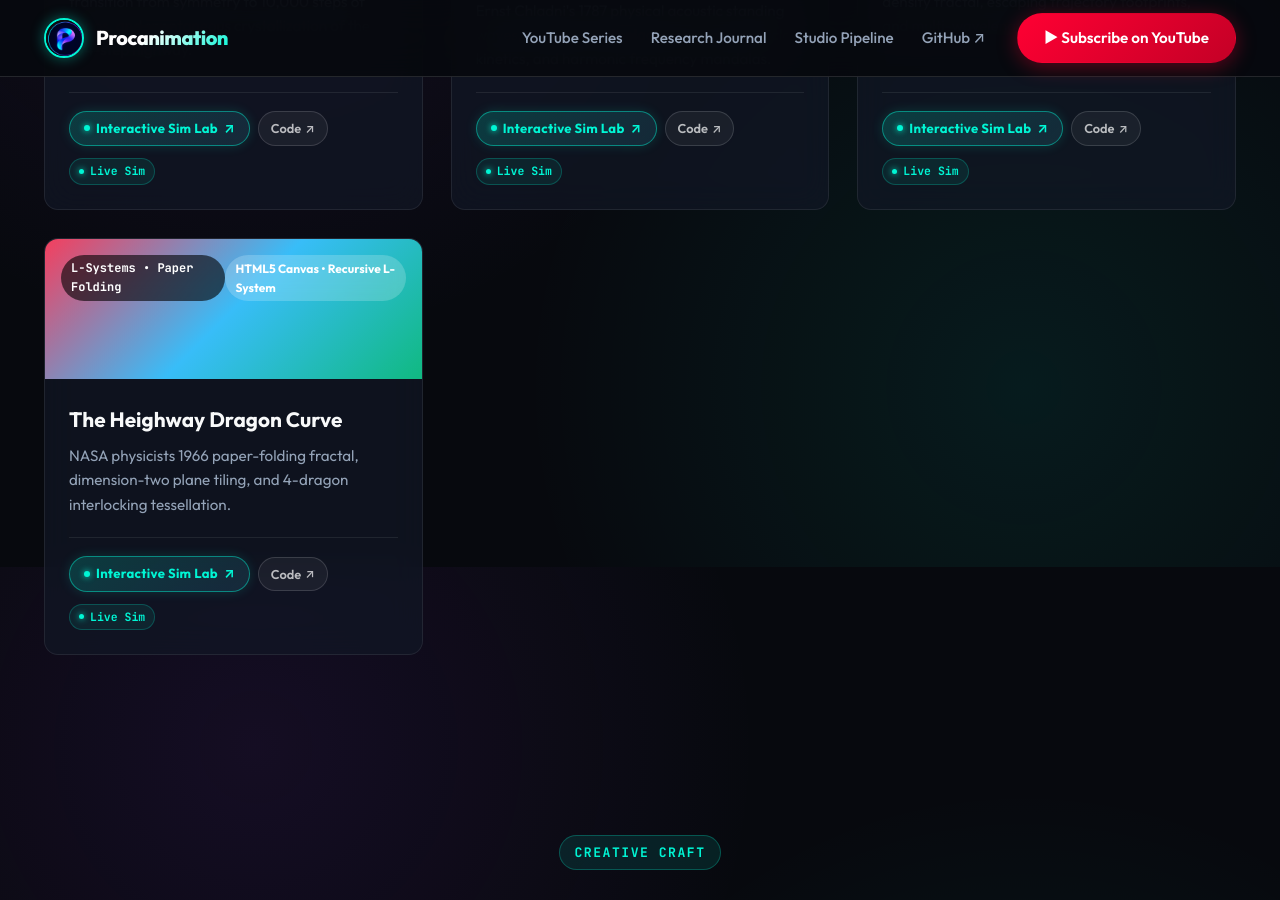
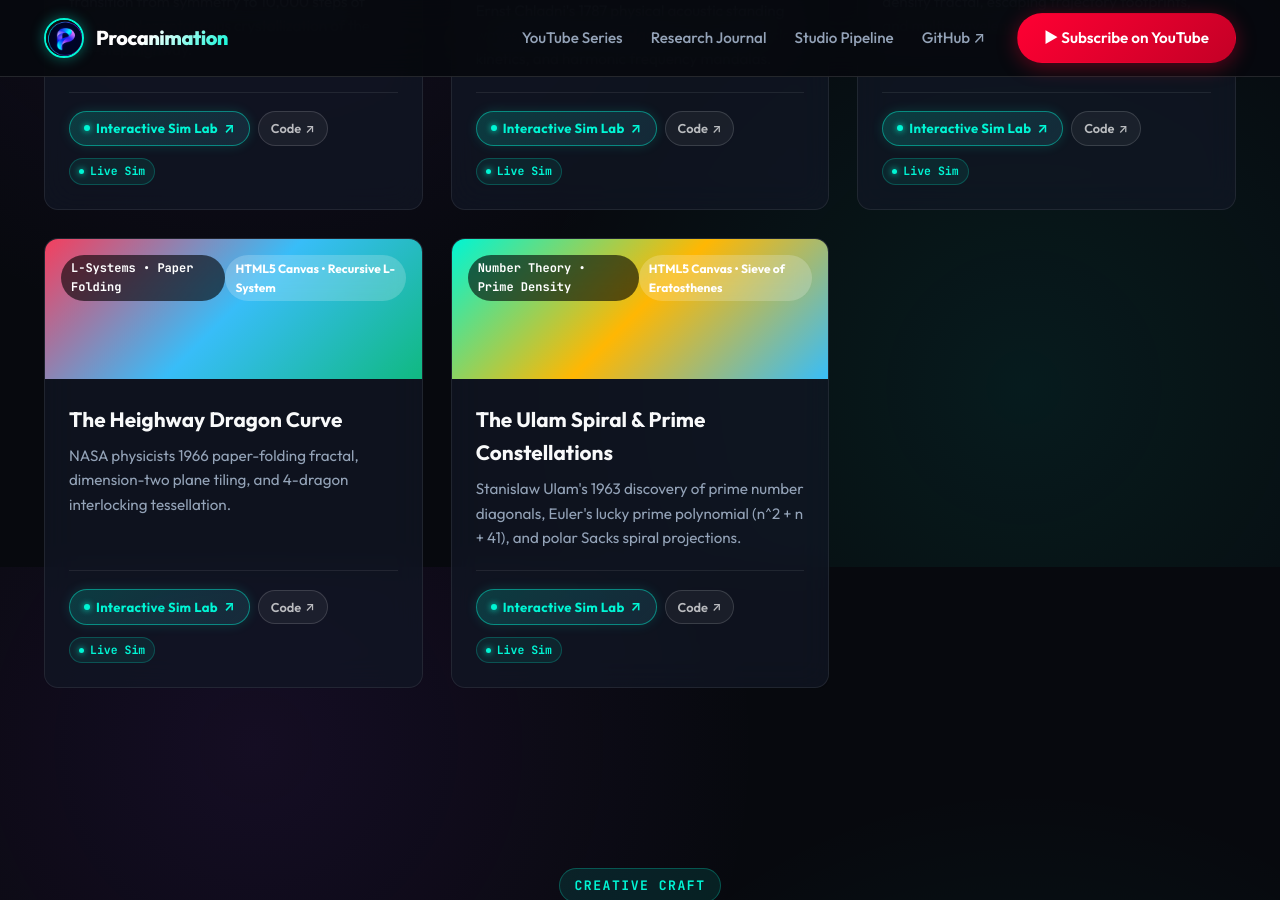
Before and after one commit to procanimation/procanimation.github.io, a Jekyll site: the page built from index.html, in a window 1280 px wide and 900 px high, scrolled down 9333 px. Built offline with Jekyll 4.4.1, drawn with Linux system fonts in a browser that asks for light colours; some of the changed lines change nothing that is shown.

Commit message:
feat(experiments): add interactive ulam spiral web lab and catalog metadata

```diff
--- a/_data/projects.yml
+++ b/_data/projects.yml
@@ -261,3 +261,16 @@
   demo_url: "/experiments/heighway-dragon.html"
   featured: true
   gradient: "linear-gradient(135deg, #f43f5e 0%, #38bdf8 50%, #10b981 100%)"
+
+- id: "ulam-spiral"
+  slug: "ulam-spiral"
+  category: "math"
+  name: "The Ulam Spiral & Prime Constellations"
+  tag: "Number Theory • Prime Density"
+  tech: "HTML5 Canvas • Sieve of Eratosthenes"
+  description: "Stanislaw Ulam's 1963 discovery of prime number diagonals, Euler's lucky prime polynomial (n^2 + n + 41), and polar Sacks spiral projections."
+  repo_url: "https://github.com/procanimation/science-stuff/tree/main/ulam_spiral"
+  article_url: "/experiments/ulam-spiral.html"
+  demo_url: "/experiments/ulam-spiral.html"
+  featured: true
+  gradient: "linear-gradient(135deg, #00f5d4 0%, #ffb703 50%, #38bdf8 100%)"
--- /dev/null
+++ b/experiments/ulam-spiral.html
@@ -0,0 +1,218 @@
+---
+layout: article
+title: "The Ulam Spiral: Prime Number Constellations & Euler's Polynomial"
+tagline: "Stanislaw Ulam's 1963 Discovery, Quadratic Prime Rays & The Sacks Polar Vortex"
+description: "How plotting integers along an outward square spiral reveals mysterious unbroken diagonal rays of prime numbers, including Euler's famous n² + n + 41 polynomial."
+category: "Mathematics & Number Theory"
+permalink: /experiments/ulam-spiral.html
+---
+
+<p class="article-lead">
+  In 1963, Polish-American mathematician Stanislaw Ulam found himself stuck in a presentation at a scientific conference. To pass the time, he began writing positive integers in an outward rectangular spiral on a sheet of scrap paper. When he circled all the prime numbers ($2, 3, 5, 7, 11, 13, \dots$), he was astonished: rather than being scattered randomly across arithmetic, the prime numbers clustered tightly along prominent, unbroken <strong>diagonal rays</strong>.
+</p>
+
+<!-- The Math Lexicon -->
+<h3>The Prime Spiral Lexicon</h3>
+<div class="chaos-lexicon-grid">
+  <div class="lexicon-card">
+    <h4>The Prime Number Theorem</h4>
+    <p>The Prime Number Theorem establishes that the density of primes near $N$ scales asymptotically as $1 / \ln(N)$, with total primes $\pi(N) \sim N / \ln(N)$. Under standard arithmetic, primes behave like pseudo-random numbers—yet geometric arrangements uncover deep, unexplained deterministic order.</p>
+  </div>
+  <div class="lexicon-card">
+    <h4>Euler's Lucky Polynomial ($n^2 + n + 41$)</h4>
+    <p>In 1772, Leonhard Euler discovered that the quadratic formula $P(n) = n^2 + n + 41$ produces unbroken prime numbers for all integers from $n = 0$ to $n = 39$. On the Ulam spiral, these 40 primes map directly to a single continuous diagonal highway.</p>
+  </div>
+  <div class="lexicon-card">
+    <h4>Dirichlet's Theorem & Quadratic Forms</h4>
+    <p>Diagonals in the square spiral correspond to quadratic sequences $P(n) = 4n^2 + bn + c$. Hardy and Littlewood's Conjecture F predicts that the density of primes along these quadratic rays is proportional to Dirichlet $L$-functions and modular residues.</p>
+  </div>
+  <div class="lexicon-card">
+    <h4>The Sacks Polar Vortex</h4>
+    <p>In 1994, engineer Robert Sacks plotted integers in continuous polar space with Archimedean coordinates $r = \theta = \sqrt{n}$. Instead of straight diagonals, primes line up along majestic curving spiral galaxies.</p>
+  </div>
+</div>
+
+<!-- Interactive Simulation Box -->
+<div class="interactive-simulation-box">
+  <div class="simulation-header">
+    <div class="sim-title">
+      <span>⚡ REAL-TIME ULAM SPIRAL & PRIME CONSTELLATIONS</span>
+      <span style="font-weight:400; color:var(--text-muted); font-size:0.8rem;">(Interactive Prime Sieve, Euler Ray & Polar Vortex Engine)</span>
+    </div>
+    <div class="sim-legend">
+      <span style="color:#00f0ff;">● Prime Numbers</span>
+      <span style="color:#f59e0b;">● Euler Ray ($n^2 + n + 41$)</span>
+      <span style="color:#475569;">● Composites</span>
+    </div>
+  </div>
+
+  <div class="canvas-stage" style="position:relative; width:100%; height:560px; background:#02040a; border-radius:8px; overflow:hidden;">
+    <canvas id="ulamCanvas" style="width:100%; height:100%; display:block;"></canvas>
+    <div class="canvas-hud" style="position:absolute; top:12px; left:12px; right:12px; display:flex; justify-content:space-between; font-family:monospace; font-size:11px; color:#94a3b8; pointer-events:none; background:rgba(3,7,18,0.85); padding:8px 12px; border-radius:6px; border:1px solid rgba(0,240,255,0.25);">
+      <div>Range: <span id="hudRange" style="color:#00f0ff; font-weight:bold;">1 .. 25,000</span></div>
+      <div>Primes: <span id="hudPrimes" style="color:#38bdf8; font-weight:bold;">2,762</span></div>
+      <div>Mode: <span id="hudMode" style="color:#f59e0b; font-weight:bold;">Square Spiral</span></div>
+    </div>
+  </div>
+
+  <div class="simulation-controls" style="display:flex; flex-wrap:wrap; gap:14px; margin-top:16px; padding:16px; background:var(--bg-surface-elevated, #101624); border-radius:8px; border:1px solid rgba(255,255,255,0.08); align-items:center;">
+    <div style="display:flex; align-items:center; gap:8px;">
+      <label style="font-size:12px; color:var(--text-muted);">Max N:</label>
+      <input type="range" id="sliderMaxN" min="1000" max="60000" step="1000" value="25000" style="width:120px;">
+      <span id="valMaxN" style="font-family:monospace; font-size:11px; color:#00f0ff;">25,000</span>
+    </div>
+
+    <div style="display:flex; align-items:center; gap:8px;">
+      <label style="font-size:12px; color:var(--text-muted);">Projection:</label>
+      <select id="selProj" style="background:#0b1120; color:#e2e8f0; border:1px solid rgba(255,255,255,0.2); padding:6px 10px; border-radius:6px; font-size:12px;">
+        <option value="square" selected>Ulam Square Spiral</option>
+        <option value="polar">Sacks Polar Spiral</option>
+      </select>
+    </div>
+
+    <div style="display:flex; align-items:center; gap:8px;">
+      <input type="checkbox" id="chkEuler" checked>
+      <label for="chkEuler" style="font-size:12px; color:#f59e0b; cursor:pointer;">Highlight Euler's Ray (n² + n + 41)</label>
+    </div>
+  </div>
+</div>
+
+<script>
+(function() {
+  const canvas = document.getElementById('ulamCanvas');
+  const ctx = canvas.getContext('2d');
+
+  const MAX_LIMIT = 65000;
+  const isPrime = new Uint8Array(MAX_LIMIT + 1);
+  isPrime.fill(1);
+  isPrime[0] = 0;
+  isPrime[1] = 0;
+  for (let p = 2; p * p <= MAX_LIMIT; p++) {
+    if (isPrime[p]) {
+      for (let i = p * p; i <= MAX_LIMIT; i += p) isPrime[i] = 0;
+    }
+  }
+
+  // Precompute Ulam positions
+  const uX = new Int16Array(MAX_LIMIT + 1);
+  const uY = new Int16Array(MAX_LIMIT + 1);
+  let cx = 0, cy = 0;
+  let len = 1, dir = 0, taken = 0, segs = 0;
+  const dx = [1, 0, -1, 0];
+  const dy = [0, -1, 0, 1];
+
+  for (let n = 2; n <= MAX_LIMIT; n++) {
+    cx += dx[dir];
+    cy += dy[dir];
+    uX[n] = cx;
+    uY[n] = cy;
+    taken++;
+    if (taken === len) {
+      taken = 0;
+      dir = (dir + 1) % 4;
+      segs++;
+      if (segs % 2 === 0) len++;
+    }
+  }
+
+  let curMaxN = 25000;
+  let curProj = 'square';
+  let showEuler = true;
+
+  function render() {
+    const W = canvas.width = canvas.parentElement.clientWidth;
+    const H = canvas.height = canvas.parentElement.clientHeight;
+
+    ctx.fillStyle = '#02040b';
+    ctx.fillRect(0, 0, W, H);
+
+    let primeCount = 0;
+    for (let n = 1; n <= curMaxN; n++) if (isPrime[n]) primeCount++;
+
+    document.getElementById('hudRange').textContent = `1 .. ${curMaxN.toLocaleString()}`;
+    document.getElementById('hudPrimes').textContent = primeCount.toLocaleString();
+    document.getElementById('hudMode').textContent = curProj === 'square' ? 'Ulam Square Spiral' : 'Sacks Polar Spiral';
+
+    ctx.save();
+    ctx.translate(W / 2, H / 2);
+
+    if (curProj === 'square') {
+      const maxDist = Math.max(Math.abs(uX[curMaxN]), Math.abs(uY[curMaxN])) * 2;
+      const scale = Math.min((W * 0.85) / maxDist, (H * 0.85) / maxDist);
+      ctx.scale(scale, scale);
+
+      const r = Math.max(1.2, 2.5 / Math.sqrt(scale));
+      for (let n = 1; n <= curMaxN; n++) {
+        if (isPrime[n]) {
+          ctx.fillStyle = '#00f0ff';
+          ctx.beginPath();
+          ctx.arc(uX[n], uY[n], r, 0, Math.PI * 2);
+          ctx.fill();
+        }
+      }
+
+      if (showEuler) {
+        ctx.strokeStyle = 'rgba(245, 158, 11, 0.85)';
+        ctx.lineWidth = 2.0 / scale;
+        ctx.beginPath();
+        let started = false;
+        for (let k = 0; k <= 40; k++) {
+          const ep = k * k + k + 41;
+          if (ep <= curMaxN && isPrime[ep]) {
+            if (!started) { ctx.moveTo(uX[ep], uY[ep]); started = true; }
+            else ctx.lineTo(uX[ep], uY[ep]);
+          }
+        }
+        ctx.stroke();
+
+        for (let k = 0; k <= 40; k++) {
+          const ep = k * k + k + 41;
+          if (ep <= curMaxN && isPrime[ep]) {
+            ctx.fillStyle = '#f59e0b';
+            ctx.beginPath();
+            ctx.arc(uX[ep], uY[ep], r * 1.6, 0, Math.PI * 2);
+            ctx.fill();
+          }
+        }
+      }
+    } else {
+      // Polar Sacks Spiral
+      const maxR = Math.sqrt(curMaxN) * 2.0;
+      const scale = Math.min((W * 0.85) / (maxR * 2), (H * 0.85) / (maxR * 2));
+      ctx.scale(scale, scale);
+
+      const r = Math.max(1.2, 2.5 / Math.sqrt(scale));
+      for (let n = 2; n <= curMaxN; n++) {
+        if (isPrime[n]) {
+          const rad = Math.sqrt(n) * 2.0;
+          const theta = Math.sqrt(n) * Math.PI * 2;
+          ctx.fillStyle = '#38bdf8';
+          ctx.beginPath();
+          ctx.arc(rad * Math.cos(theta), rad * Math.sin(theta), r, 0, Math.PI * 2);
+          ctx.fill();
+        }
+      }
+    }
+    ctx.restore();
+  }
+
+  document.getElementById('sliderMaxN').addEventListener('input', (e) => {
+    curMaxN = parseInt(e.target.value);
+    document.getElementById('valMaxN').textContent = curMaxN.toLocaleString();
+    render();
+  });
+
+  document.getElementById('selProj').addEventListener('change', (e) => {
+    curProj = e.target.value;
+    render();
+  });
+
+  document.getElementById('chkEuler').addEventListener('change', (e) => {
+    showEuler = e.target.checked;
+    render();
+  });
+
+  window.addEventListener('resize', render);
+  render();
+})();
+</script>
```
